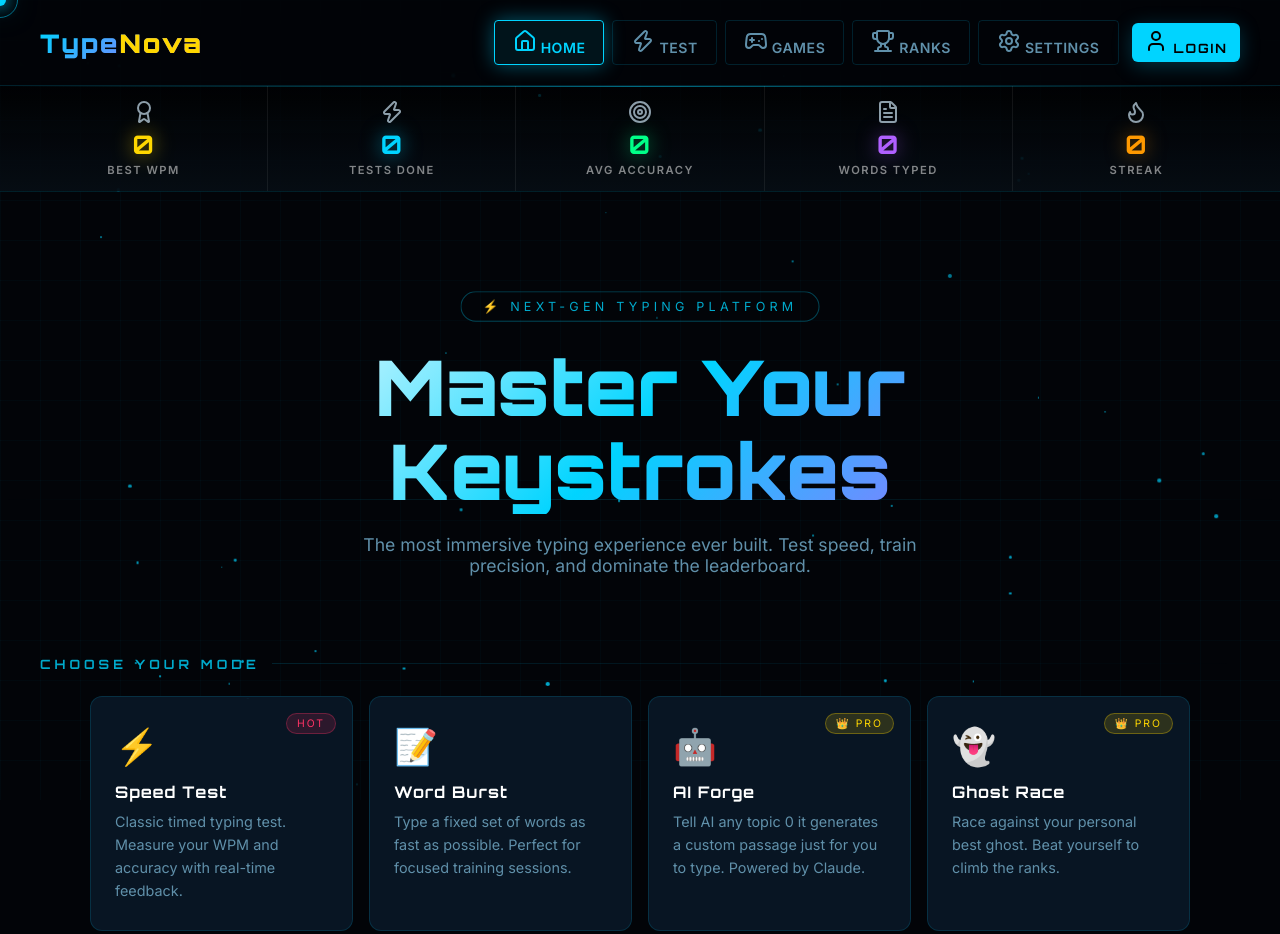
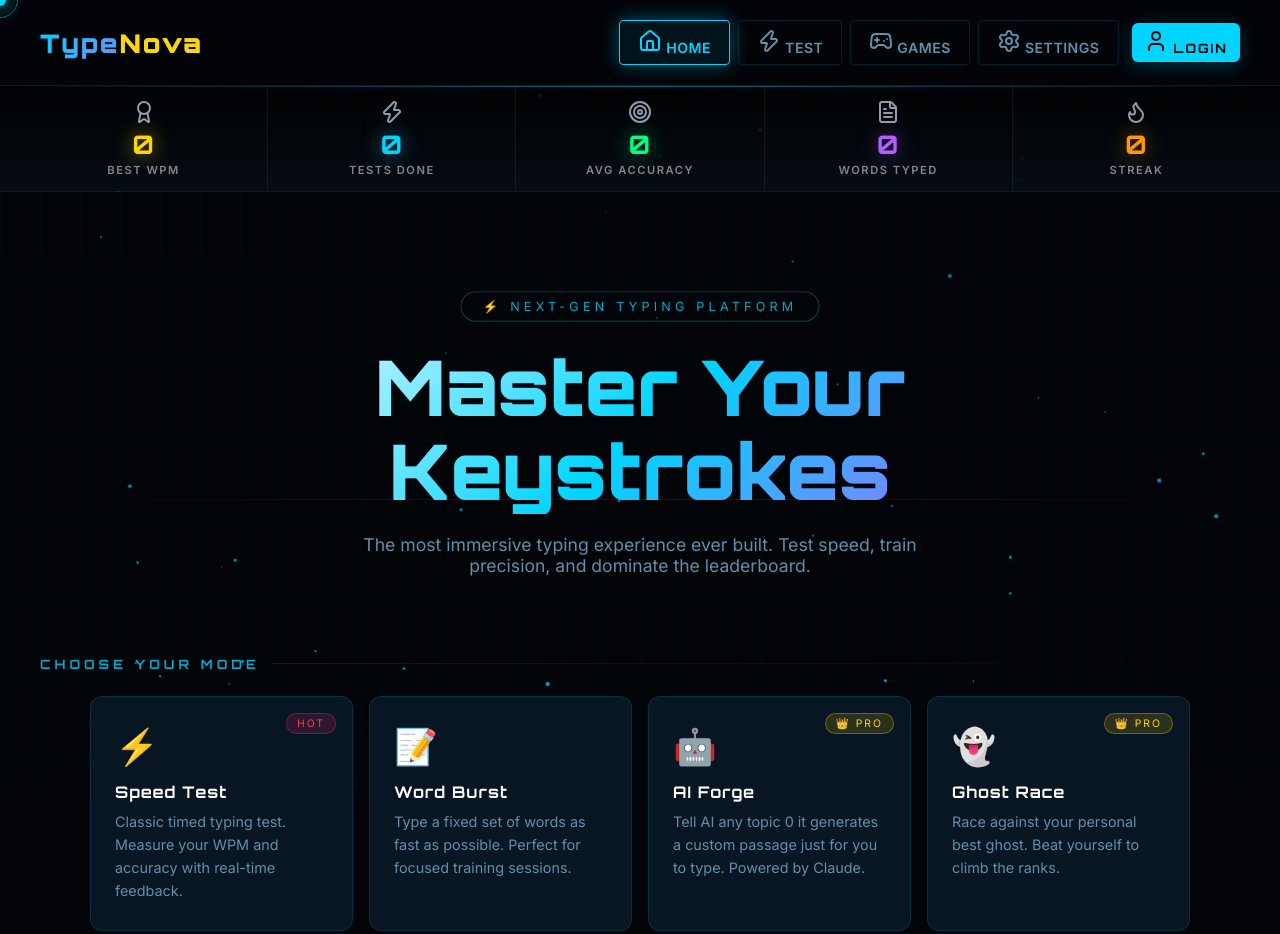
Before and after one commit to itsdevloperaditya-droid/TypingNova, a plain HTML site: page frontend/index.html in a window 1280 px wide. Shown: the top 934 px of the page. Drawn offline with nearby package versions, Linux system fonts and the light colour scheme.

Commit message:
first-commit

```diff
--- a/frontend/index.html
+++ b/frontend/index.html
@@ -70,7 +70,7 @@
         </div>
       </div>
       <button class="nav-btn" onclick="checkAuthAndAction(() => showPage('games')); closeMobileMenu()"><i data-lucide="gamepad-2"></i> Games</button>
-      <button class="nav-btn" onclick="showPage('leaderboard');closeMobileMenu()"><i data-lucide="trophy"></i> Ranks</button>
+
       <button class="nav-btn" onclick="showPage('settings');closeMobileMenu()"><i data-lucide="settings"></i> Settings</button>
       <div id="auth-nav-btn">
         <button class="nav-btn btn-primary" onclick="openAuthModal()"><i data-lucide="user"></i> Login</button>
```
